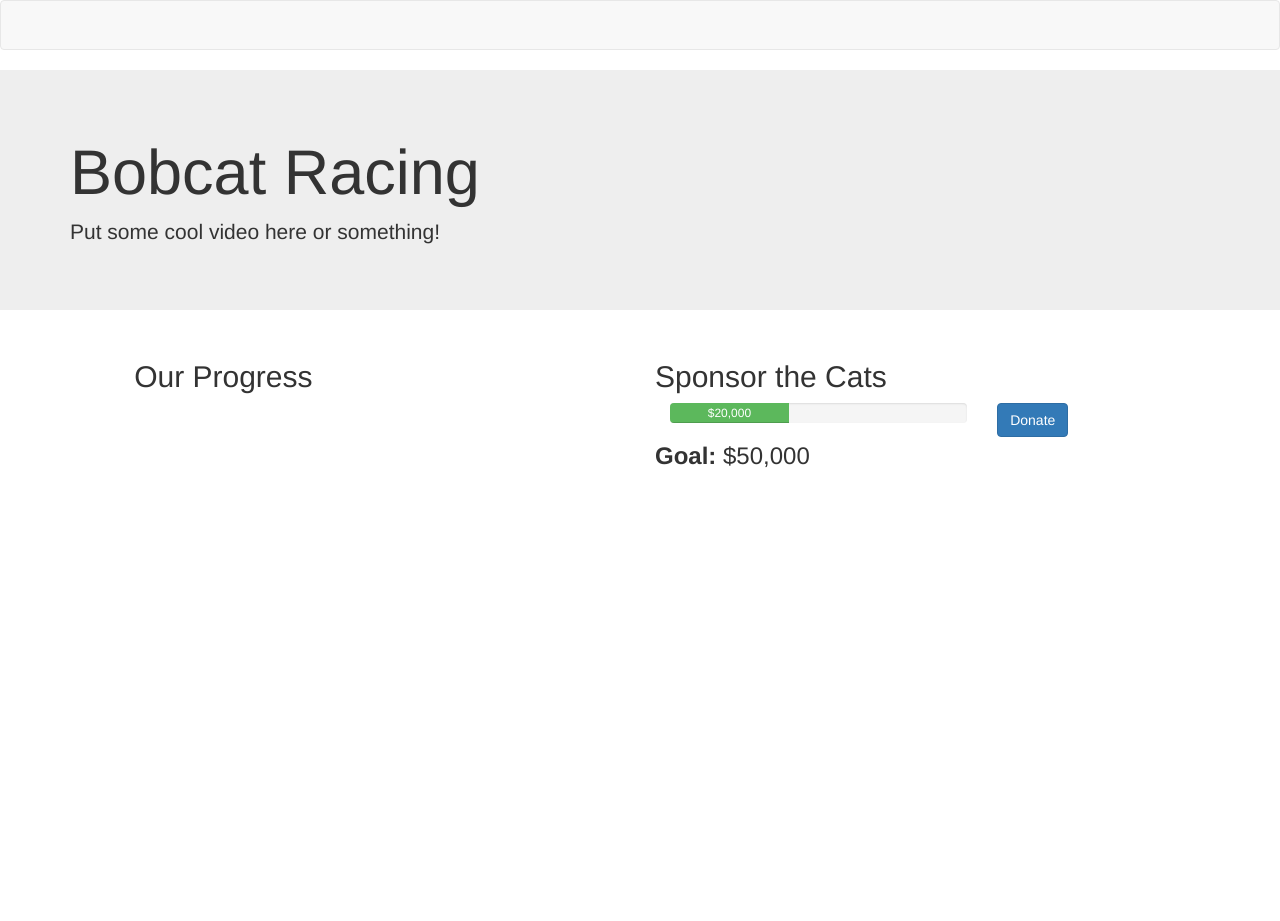
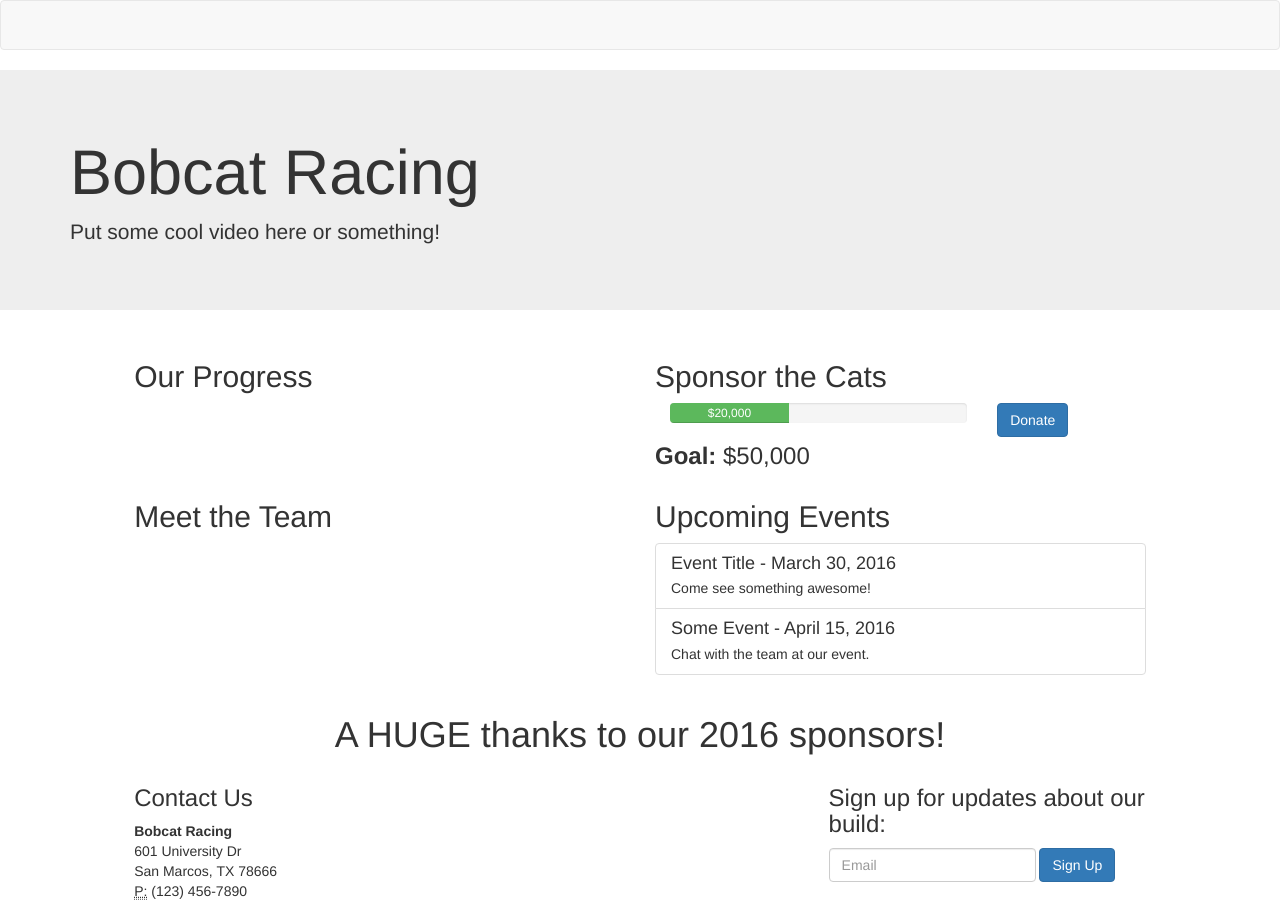
Before and after one commit to exewebdev/bobcatracing, a website: page public/index.html in a window 1280 px wide. Before the commit the page ends 800 px from the top, so only its background shows below. Drawn offline with Linux system fonts and the light colour scheme.

Commit message:
More basic layout stuff

```diff
--- a/public/index.html
+++ b/public/index.html
@@ -40,6 +40,47 @@
                         <h3><strong>Goal:</strong> $50,000</h3>
                     </div>
                 </div>
+                <div class="row" id="about">
+                    <div class="col-md-6" id="teams">
+                        <h2>Meet the Team</h2>
+                    </div>
+                    <div class="col-md-6" id="agenda">
+                        <h2>Upcoming Events</h2>
+                        <div class="list-group">
+                            <div class="list-group-item">
+                                <h4 class="list-group-item-heading">Event Title - March 30, 2016</h4>
+                                Come see something awesome!
+                            </div>
+                            <div class="list-group-item">
+                                <h4 class="list-group-item-heading">Some Event - April 15, 2016</h4>
+                                Chat with the team at our event.
+                            </div>
+                        </div>
+                    </div>
+                </div>
+                <div class="row" id="sponsors">
+                    <div class="col-md-12">
+                        <h1 class="text-center">A HUGE thanks to our 2016 sponsors!</h1>
+                    </div>
+                </div>
+                <div class="row" id="updates">
+                    <div class="col-md-8">
+                        <h3>Contact Us</h3>
+                        <address>
+                            <strong>Bobcat Racing</strong><br>
+                            601 University Dr<br>
+                            San Marcos, TX 78666<br>
+                            <abbr title="Phone">P:</abbr> (123) 456-7890
+                        </address>
+                    </div>
+                    <div class="col-md-4">
+                        <h3>Sign up for updates about our build:</h3>
+                        <form id='updatesform' class="form-inline">
+                            <input type="email" class="form-control" id="exampleInputEmail1" placeholder="Email">
+                            <button class="btn btn-primary">Sign Up</button>
+                        </form>
+                    </div>
+                </div>
             </div>
         </div>
     </body>
```
Also changed, not shown: public/sponsors.html (added).
